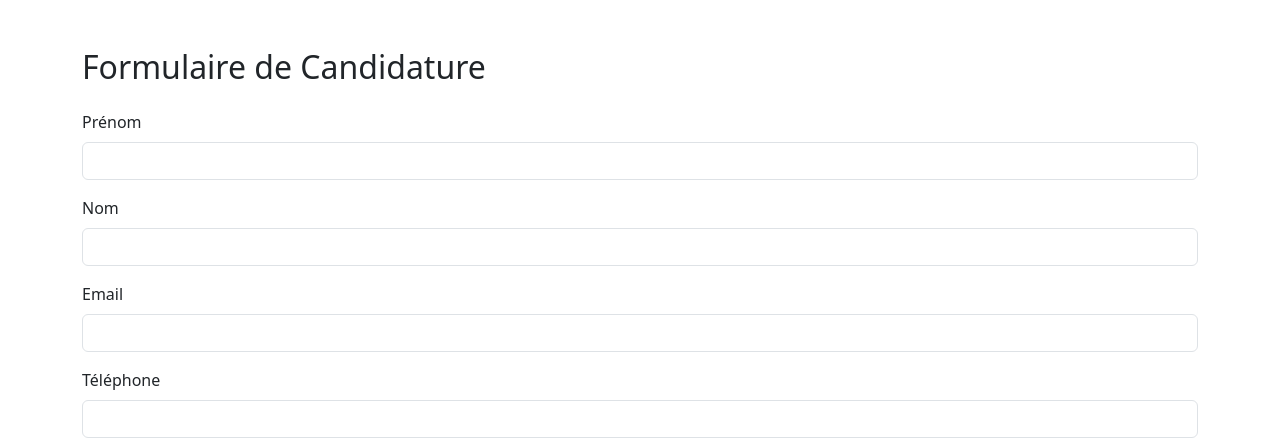
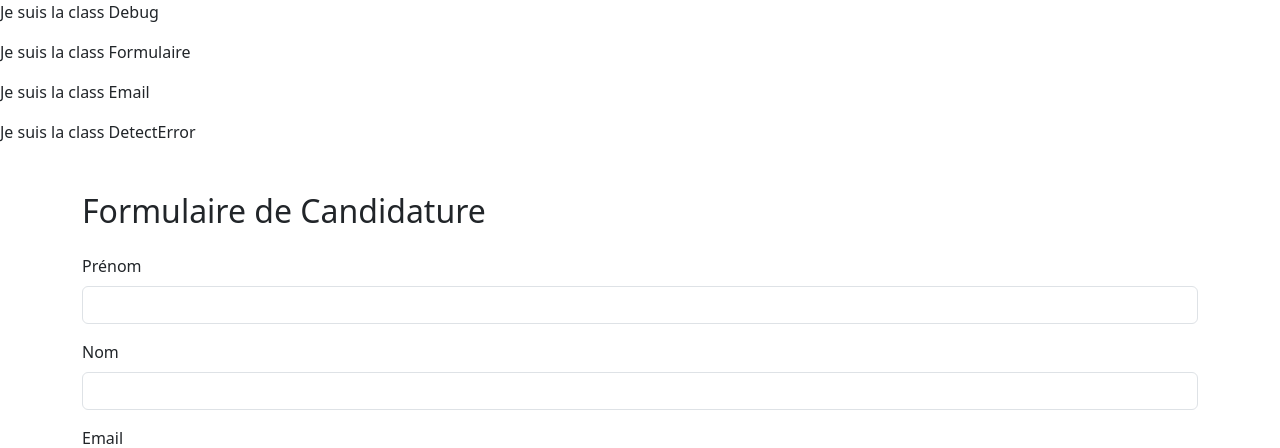
Before and after one commit to KCastanho/formulaire_poo, a PHP site: page / in a window 1280 px wide. Shown: the top 448 px of the page. Run offline with PHP 8.4, Linux system fonts and the light colour scheme.

Commit message:
autoload

```diff
--- /dev/null
+++ b/autoload.php
@@ -0,0 +1,5 @@
+<?php
+
+spl_autoload_register(function ($nomDeLaClasse) {
+      require 'class/' . $nomDeLaClasse . '.php';
+});
--- /dev/null
+++ b/class/Debug.php
@@ -0,0 +1,8 @@
+<?php
+class Debug
+{
+      public function __construct()
+      {
+            echo '<p>Je suis la class Debug</p>';
+      }
+}
--- /dev/null
+++ b/class/DetectError.php
@@ -0,0 +1,8 @@
+<?php
+class DetectError
+{
+      public function __construct()
+      {
+            echo '<p>Je suis la class DetectError</p>';
+      }
+}
--- /dev/null
+++ b/class/Email.php
@@ -0,0 +1,8 @@
+<?php
+class Email
+{
+      public function __construct()
+      {
+            echo '<p>Je suis la class Email</p>';
+      }
+}
--- /dev/null
+++ b/class/Formulaire.php
@@ -0,0 +1,8 @@
+<?php
+class Formulaire
+{
+      public function __construct()
+      {
+            echo '<p>Je suis la class Formulaire</p>';
+      }
+}
--- a/index.php
+++ b/index.php
@@ -1,28 +1,10 @@
 <?php
+require_once 'autoload.php';
 
-$services = [
-    "communication" => [
-        "nom" => "Dupont",
-        "prenom" => "Marie",
-        "email" => "marie.dupont@entreprise.com"
-    ],
-    "rh" => [
-        "nom" => "Martin",
-        "prenom" => "Jean",
-        "email" => "jean.martin@entreprise.com"
-    ],
-    "logistique" => [
-        "nom" => "Bernard",
-        "prenom" => "Lucie",
-        "email" => "lucie.bernard@entreprise.com"
-    ],
-    "technique" => [
-        "nom" => "Bernard",
-        "prenom" => "Lucie",
-        "email" => "lucie.bernard@entreprise.com"
-    ]
-];
-
+$debug = new Debug();
+$formulaire = new Formulaire();
+$email = new Email();
+$detectError = new DetectError();
 
 ?>
 
```
Also changed, not shown: classes/class.php (deleted), 1 other file.
